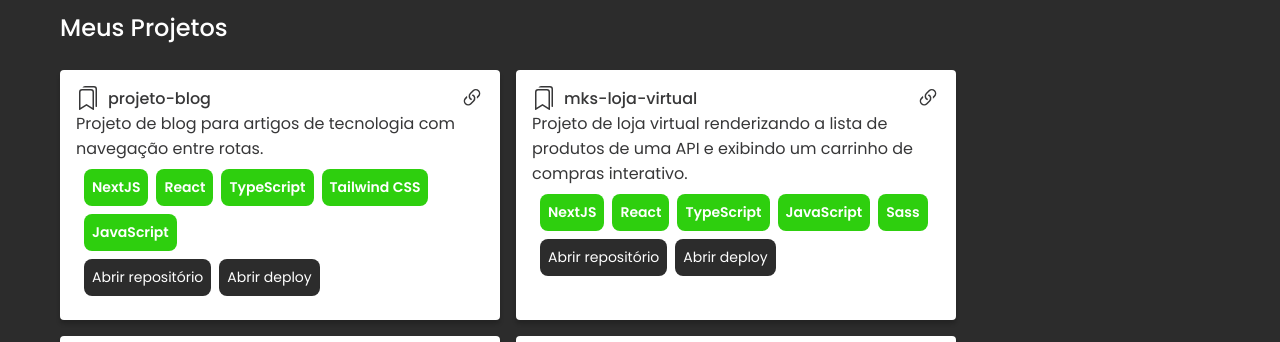
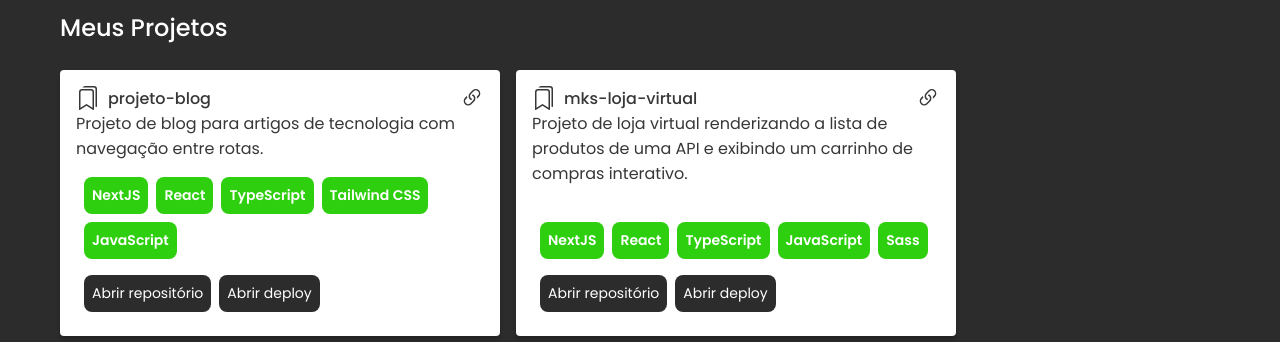
Before and after one commit to reuelsilva/devfolio, a Next.js app: page / in a window 1280 px wide. Shown: the part 610-952 px from the top of the page. Built offline with nearby package versions, Linux system fonts and the light colour scheme.

Commit message:
styles: posicionando as divs .languagens e .open-links-buttons ao fim do componente ProjectItem

```diff
--- a/src/app/components/MyProjects/ProjectItem/style.scss
+++ b/src/app/components/MyProjects/ProjectItem/style.scss
@@ -1,7 +1,10 @@
 .project-item{
-    background-color: var(--bg-secondary);
+    min-height: 250px;
+    display: flex;
+    flex-direction: column;
     padding: 16px;
     border-radius: 4px;
+    background-color: var(--bg-secondary);
     box-shadow: rgba(0, 0, 0, 0.2) 0px 4px 4px 0px;
 
     .heading{
@@ -31,13 +34,14 @@
 
         //font-size: 1.25rem;
         color: var(--text-dark);
+        margin-bottom: 1rem;
     }
 
     .languages{
         display: flex;
         flex-wrap: wrap;
         gap: 8px;
-        margin: 8px;
+        margin: auto 8px 8px 8px;
 
         span{
             font-weight: bold;
```
